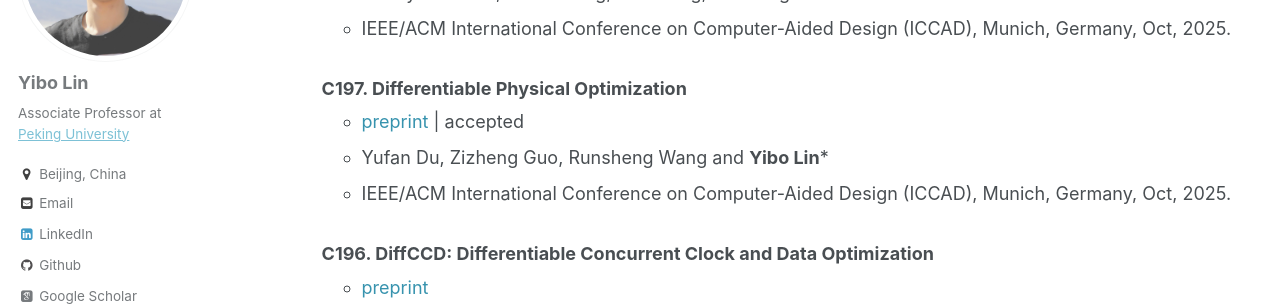
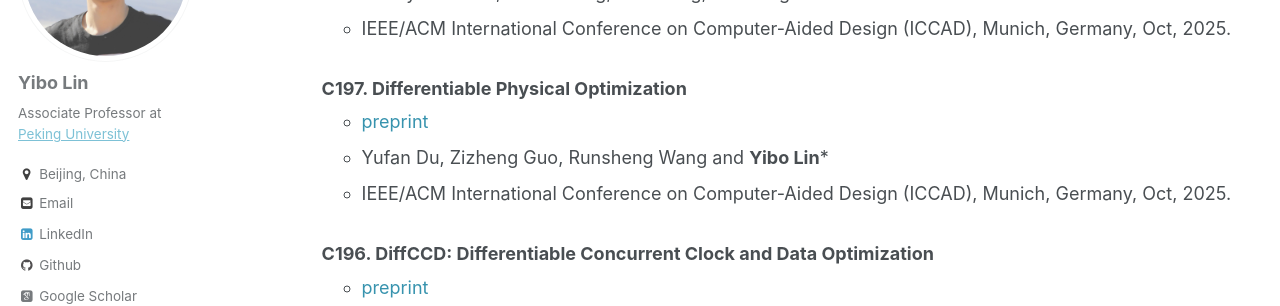
Before and after one commit to limbo018/limbo018.github.io, a Jekyll site: the page built from _pages/publications.md, in a window 1280 px wide and 900 px high, scrolled down 1431 px. Shown: the part 149-455 px from the top of the window. Built offline with Jekyll 4.4.1, drawn with Linux system fonts in a browser that asks for light colours; some web fonts are replaced.

Commit message:
remove additional accept mark

```diff
--- a/_pages/publications.md
+++ b/_pages/publications.md
@@ -56,7 +56,7 @@ Conference and Journal Papers
      * IEEE/ACM International Conference on Computer-Aided Design (ICCAD), Munich, Germany, Oct, 2025.
 
   ### C197. Differentiable Physical Optimization
-     * <a href="/publications/papers/OPT_ICCAD2025_Du.pdf" style="color:#3793ae">preprint</a> \| accepted
+     * <a href="/publications/papers/OPT_ICCAD2025_Du.pdf" style="color:#3793ae">preprint</a>
      * Yufan Du, Zizheng Guo, Runsheng Wang and **Yibo Lin**\*
      * IEEE/ACM International Conference on Computer-Aided Design (ICCAD), Munich, Germany, Oct, 2025.
 
--- a/ref/publications.bib
+++ b/ref/publications.bib
@@ -1994,7 +1994,7 @@
   month={October},
   address={Munich, Germany},
   publishlink={},
-  annotateweb={([limbo018.github.io/papers/OPT_ICCAD2025_Du.pdf preprint])(accepted)},
+  annotateweb={([limbo018.github.io/papers/OPT_ICCAD2025_Du.pdf preprint])},
   annotatecv={},
   affiliation={PKU},
   corresponding={Lin, Yibo},
```
Also changed, not shown: _includes/publications_cv.md (+1 -1 lines), 2 other files.
